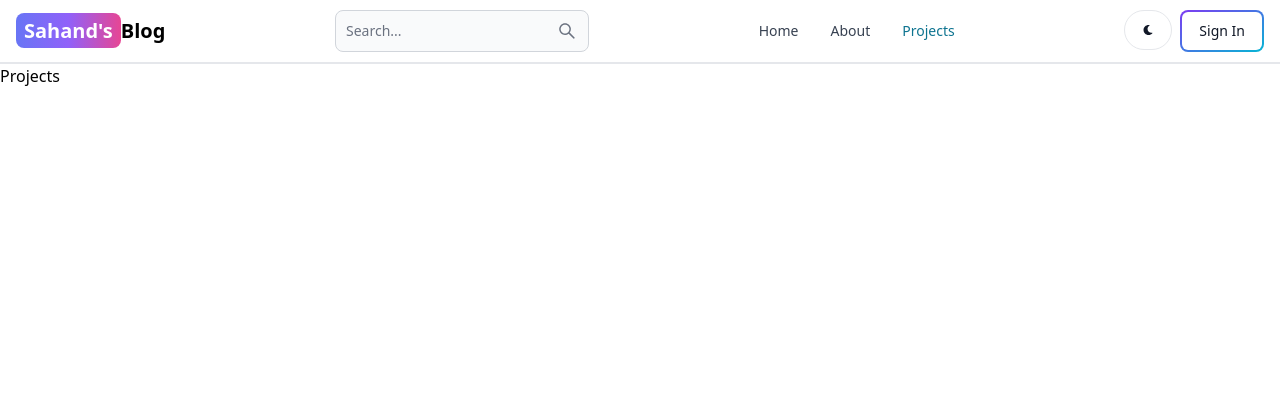
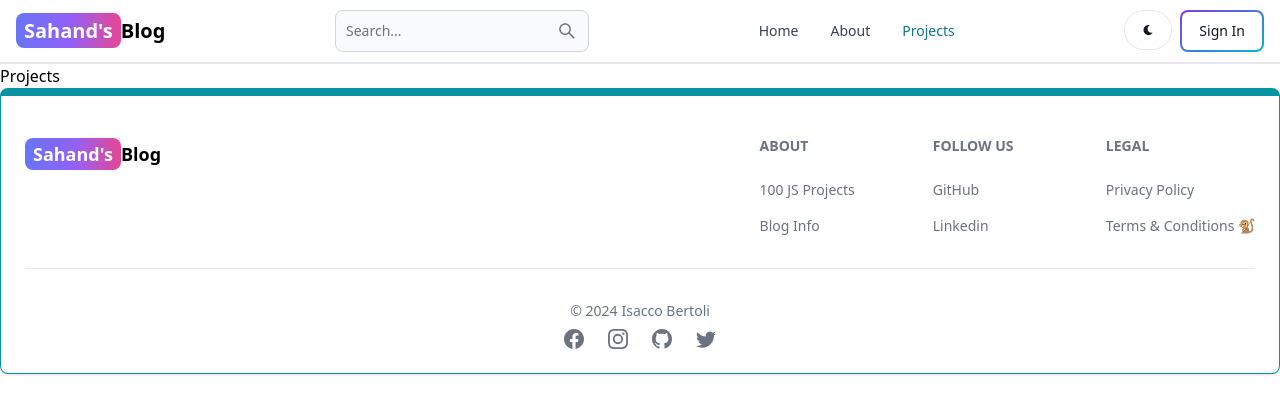
Before and after one commit to Isacco-B/mern-blog, a React (Vite) app in the folder client/: page /projects in a window 1280 px wide. Shown: the top 414 px of the page. Built offline with nearby package versions, Linux system fonts and the light colour scheme.

Commit message:
create the footer component

```diff
--- a/client/src/App.jsx
+++ b/client/src/App.jsx
@@ -9,6 +9,7 @@
 
 //Components
 import Header from "./components/Header";
+import FooterCom from "./components/Footer";
 
 export default function App() {
   return (
@@ -22,6 +23,7 @@
         <Route path="/dashboard" element={<Dashboard />} />
         <Route path="/projects" element={<Projects />} />
       </Routes>
+      <FooterCom/>
     </BrowserRouter>
   );
 }
--- a/client/src/components/Footer.jsx
+++ b/client/src/components/Footer.jsx
@@ -0,0 +1,98 @@
+/* eslint-disable react/no-unescaped-entities */
+import { Footer } from "flowbite-react";
+import { Link } from "react-router-dom";
+import {BsFacebook, BsInstagram, BsTwitter, BsGithub} from "react-icons/bs"
+export default function FooterCom() {
+  return (
+    <Footer container className="border border-t-8 border-teal-500">
+      <div className="w-full max-w-7xml mx-auto">
+        <div className="grid w-full justify-between sm:flex md:grid-cols-1">
+          <div className="my-5">
+            <Link
+              to="/"
+              className="self-center whitespace-nowrap text-sm sm:text-lg font-semibold dark:text-white"
+            >
+              <span className="px-2 py-1 bg-gradient-to-r from-indigo-500 via-purple-500 to-pink-500 rounded-lg text-white">
+                Sahand's
+              </span>
+              Blog
+            </Link>
+          </div>
+          <div className="grid grid-cols-2 gap-10 sm:mt-4 sm:grid-cols-3 sm:gap-6">
+            <div>
+              <Footer.Title title="About" />
+              <Footer.LinkGroup col>
+                <Footer.Link
+                  href="https://google.com"
+                  target="_blank"
+                  rel="noopener noreferrer"
+                >
+                  100 JS Projects
+                </Footer.Link>
+                <Footer.Link
+                  href="https://google.com"
+                  target="_blank"
+                  rel="noopener noreferrer"
+                >
+                  Blog Info
+                </Footer.Link>
+              </Footer.LinkGroup>
+            </div>
+            <div>
+              <Footer.Title title="Follow US" />
+              <Footer.LinkGroup col>
+                <Footer.Link
+                  href="https://google.com"
+                  target="_blank"
+                  rel="noopener noreferrer"
+                >
+                  GitHub
+                </Footer.Link>
+                <Footer.Link
+                  href="https://google.com"
+                  target="_blank"
+                  rel="noopener noreferrer"
+                >
+                  Linkedin
+                </Footer.Link>
+              </Footer.LinkGroup>
+            </div>
+            <div>
+              <Footer.Title title="Legal" />
+              <Footer.LinkGroup col>
+                <Footer.Link
+                  href="https://google.com"
+                  target="_blank"
+                  rel="noopener noreferrer"
+                >
+                  Privacy Policy
+                </Footer.Link>
+                <Footer.Link
+                  href="https://google.com"
+                  target="_blank"
+                  rel="noopener noreferrer"
+                >
+                  Terms &amp; Conditions 🐒
+                </Footer.Link>
+              </Footer.LinkGroup>
+            </div>
+          </div>
+        </div>
+        <Footer.Divider />
+        <div>
+          <Footer.Copyright
+            href="#"
+            by="Isacco Bertoli"
+            year={new Date().getFullYear()}
+          />
+          <div className="flex gap-6 mt-4 sm:justify-center sm:mt-2">
+            <Footer.Icon href="#" icon={BsFacebook} />
+            <Footer.Icon href="#" icon={BsInstagram} />
+            <Footer.Icon href="#" icon={BsGithub} />
+            <Footer.Icon href="#" icon={BsTwitter} />
+          </div>
+        </div>
+      </div>
+    </Footer>
+  );
+}
```
